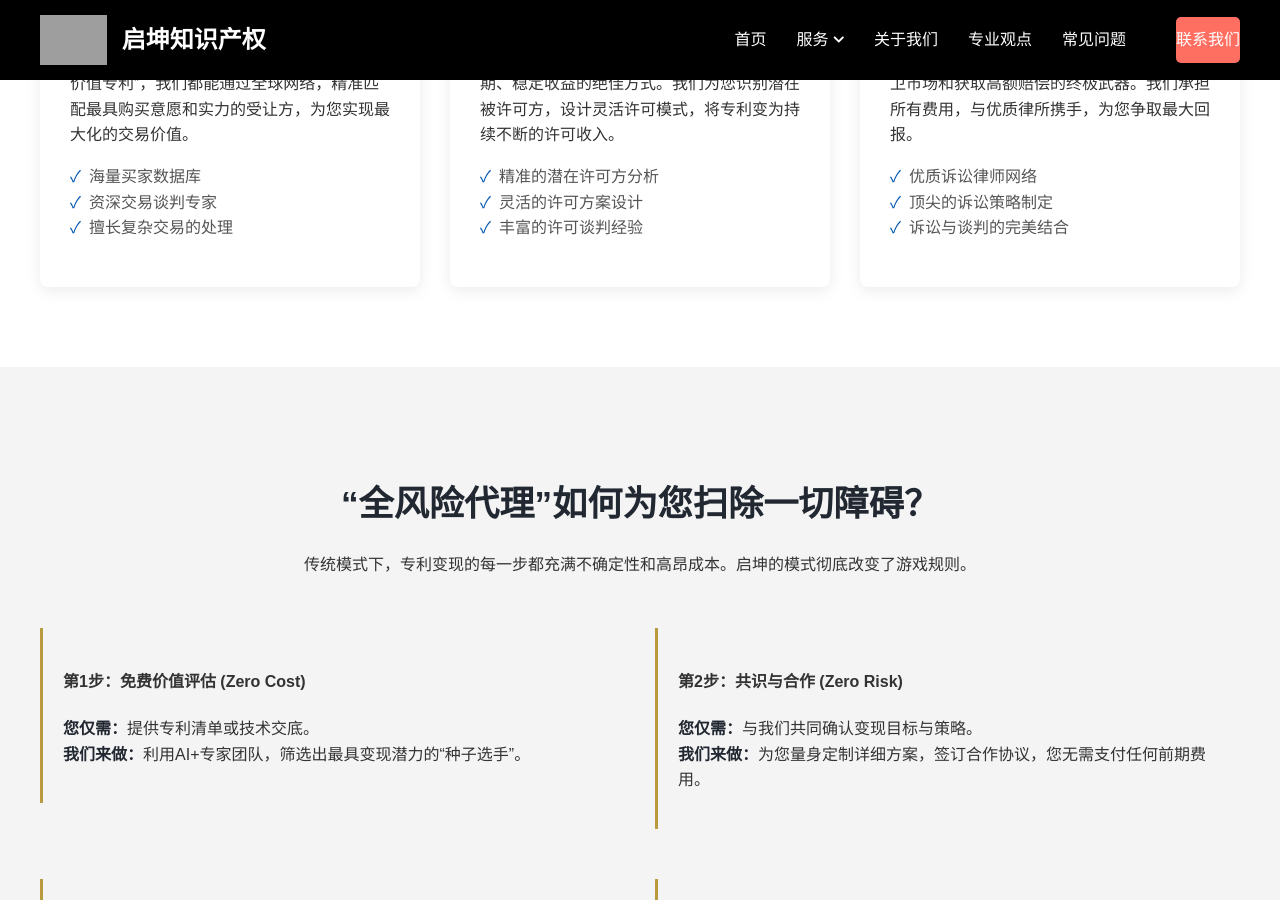
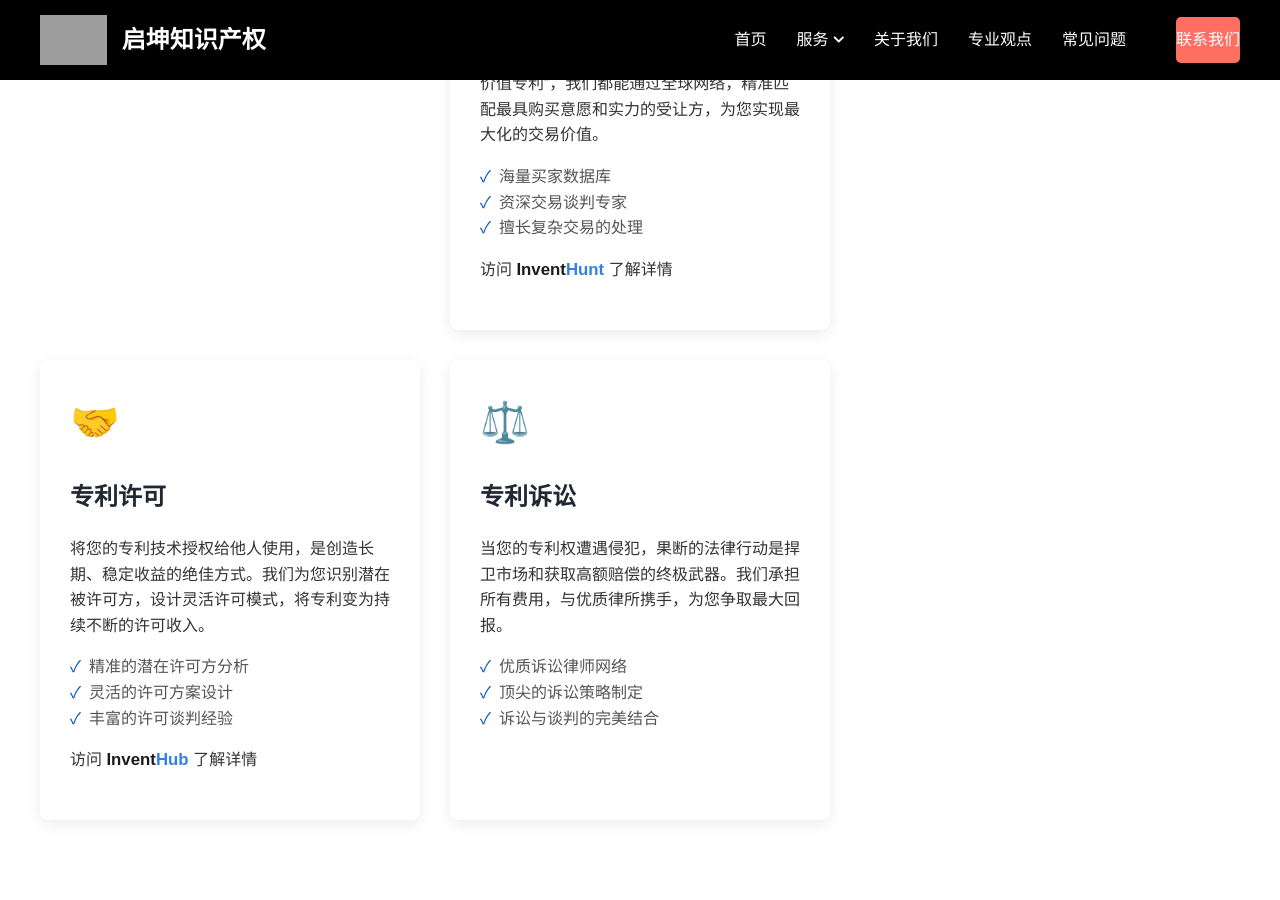
Before and after one commit to inventmain/qikunip, a Jekyll site: the page patent-monetization.html, which Jekyll copies as it is, in a window 1280 px wide and 900 px high, scrolled down 992 px. Built offline with Jekyll 4.4.1, drawn with Linux system fonts in a browser that asks for light colours; grey boxes are pictures that could not be loaded.

Commit message:
Update patent-monetization.html

```diff
--- a/patent-monetization.html
+++ b/patent-monetization.html
@@ -262,6 +262,15 @@
                                 <li>资深交易谈判专家</li>
                                 <li>擅长复杂交易的处理</li>
                             </ul>
+                            <p style="margin-top:15px;">
+  访问
+  <a href="https://www.inventhunt.com" target="_blank" rel="noopener noreferrer"
+     style="text-decoration:none; font-weight:bold; font-size:1.05em;">
+    <span style="color:#1A1A1A;">Invent</span><span style="color:#2F80ED;">Hunt</span>
+  </a>
+  了解详情
+</p>
+
                         </div>
                     </a>
                     <a href="https://www.inventhub.cn" target="_blank" rel="noopener noreferrer" class="card-link">
@@ -274,6 +283,15 @@
                                 <li>灵活的许可方案设计</li>
                                 <li>丰富的许可谈判经验</li>
                             </ul>
+                            <p style="margin-top:15px;">
+  访问
+  <a href="https://www.inventhub.cn" target="_blank" rel="noopener noreferrer"
+     style="text-decoration:none; font-weight:bold; font-size:1.05em;">
+    <span style="color:#1A1A1A;">Invent</span><span style="color:#2F80ED;">Hub</span>
+  </a>
+  了解详情
+</p>
+
                         </div>
                     </a>
                     <div class="card">
```
